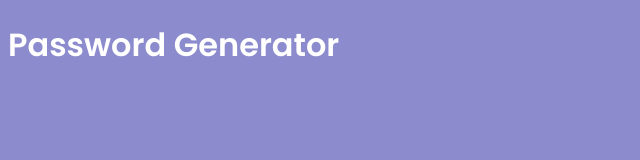
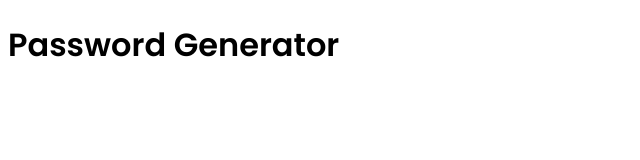
Before and after one commit to 2h311/50projects50days, a plain HTML site: page password-generator/vanilla-passgen/index.html in a window 1280 px wide. Shown: the whole page, without its empty margins (0-640 px from the left). Drawn offline with Linux system fonts and the light colour scheme.

Commit message:
Just getting started with the password generator project

```diff
--- a/password-generator/styles.css
+++ b/password-generator/styles.css
@@ -7,6 +7,5 @@
 body{
   font-family: 'Poppins', sans-serif;
   /* text-align: center; */
-  background-color: #8b8bcd;
-  color: white;
+  /* background-color: #8b8bcd; */
 }
```
